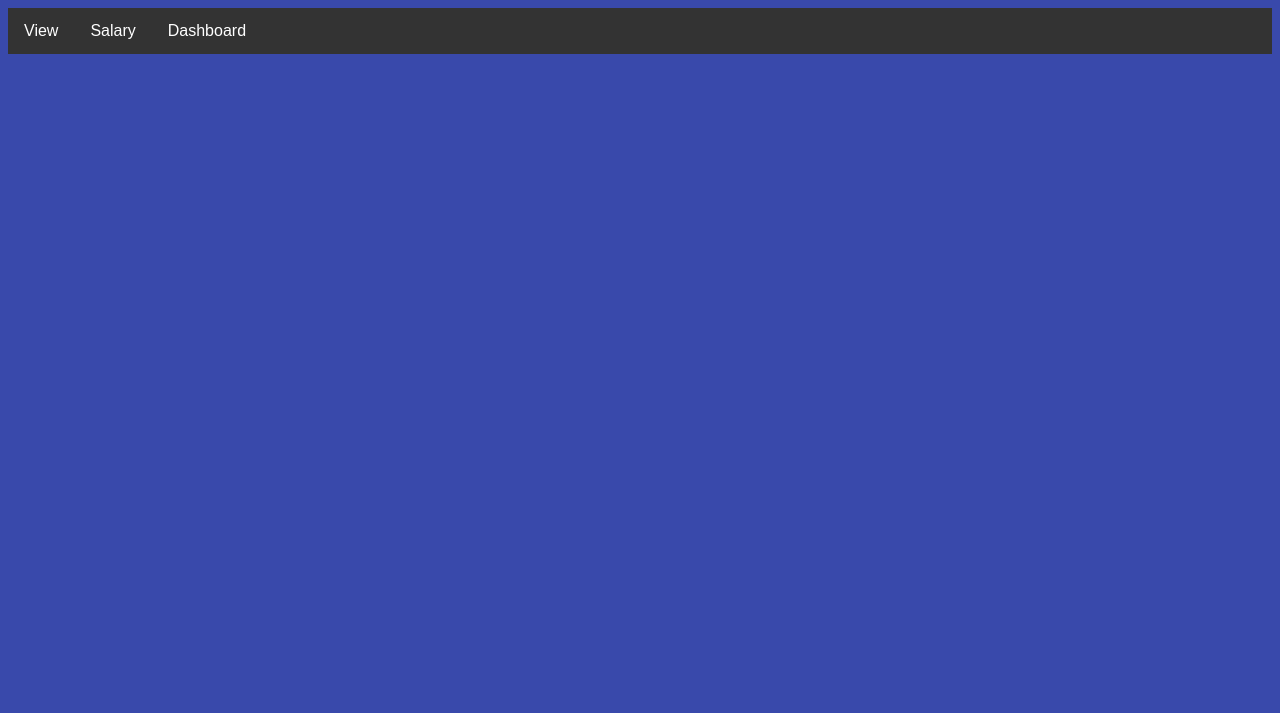
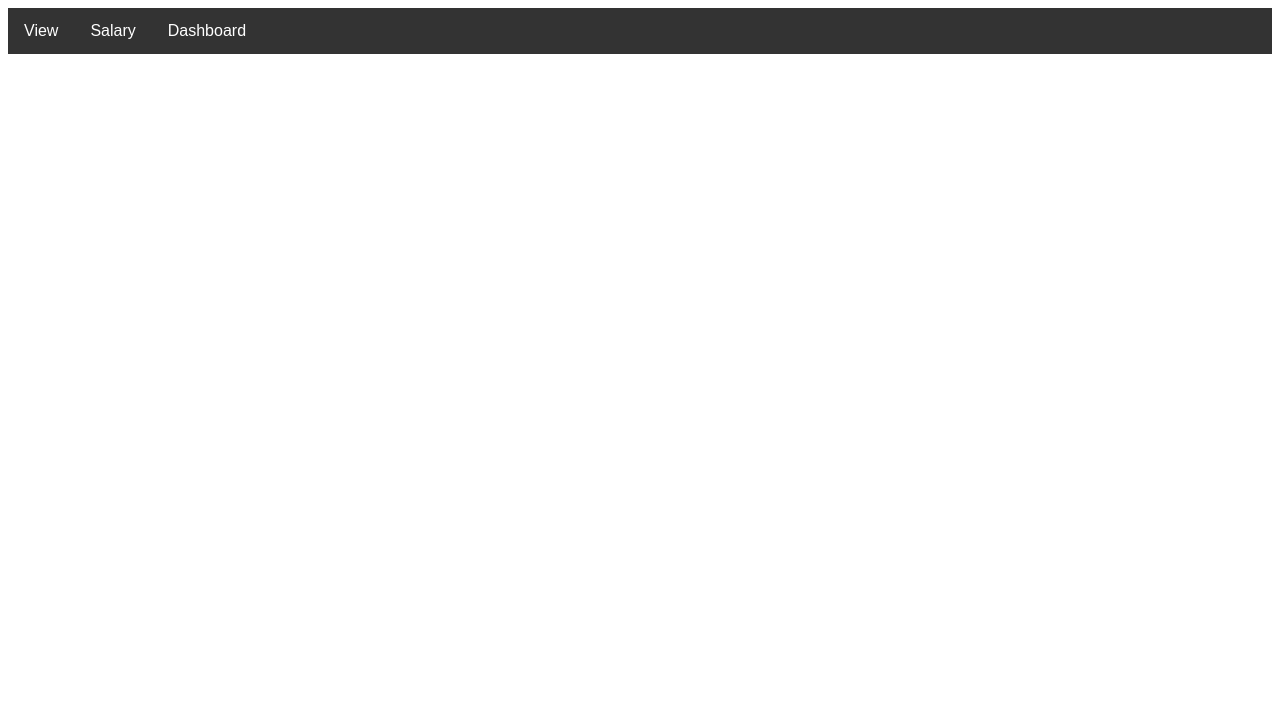
Before and after one commit to scs2208/Mobile-shop-management-system, a CodeIgniter app: page /Final-project/index.php/groupc/edit in a window 1280 px wide. Shown: the top 713 px of the page. Run offline with CodeIgniter, Linux system fonts and the light colour scheme; data comes from the database, SQL or seed files in the repository.

Commit message:
Update editv.php

```diff
--- a/application/views/editv.php
+++ b/application/views/editv.php
@@ -12,9 +12,7 @@
 	</div>
 <style>
 
-body {
-background-color : #3949AB;
-}
+
 </style>
 </head>
 <body>
```
